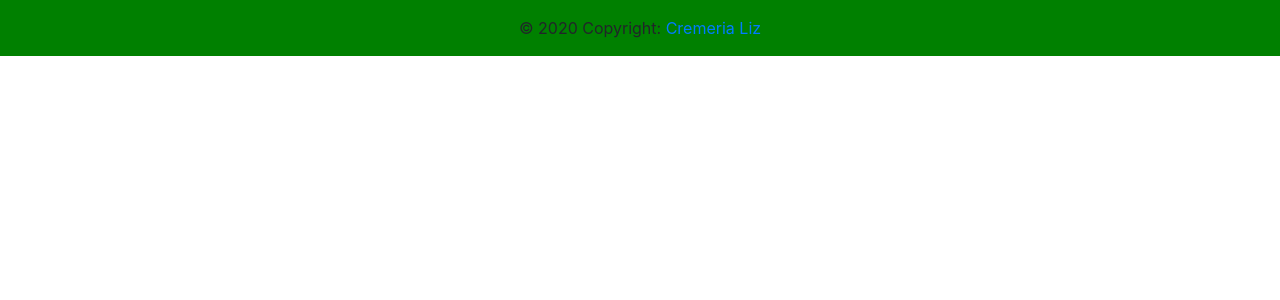
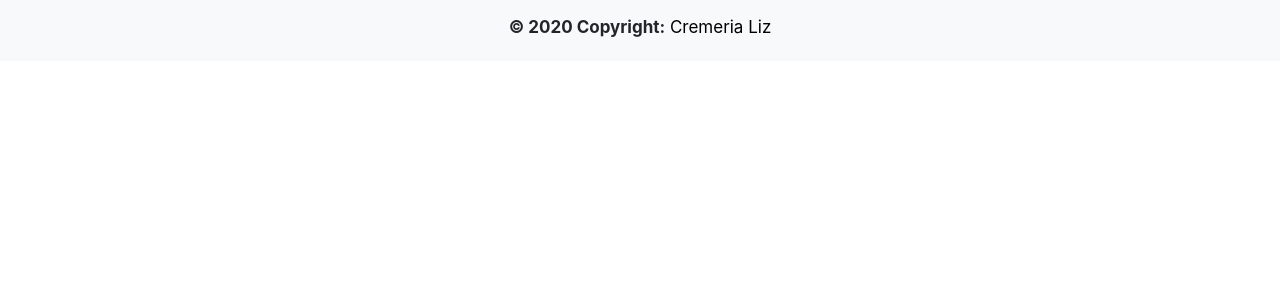
Before and after one commit to DanielFlores1223/Plataforma-Ventas, a PHP site: page /plantillas/footer.php in a window 1280 px wide. Shown: the top 300 px of the page. Run offline with PHP 8.4, Linux system fonts and the light colour scheme.

Commit message:
Agregado de plantilla header y archivo css general

```diff
--- /dev/null
+++ b/estilos/general.css
@@ -0,0 +1,63 @@
+/* Estilos generales de la pagina.  */
+
+* {
+    margin: 0px;
+    padding: 0px;
+}
+
+*,
+*:before,
+*:after {
+    box-sizing: inherit;
+    /* Sirve para que el pading no intervenga en el widht */
+}
+
+html {
+    box-sizing: border-box;
+    /* Sirve para que el pading no intervenga en el widht */
+    font-size: 62.5%;
+    /* RESET para rems - 62.5% = 10px de 16px */
+}
+
+img {
+    /* sirve para hacer las imagenes responsive */
+    max-width: 100%;
+}
+
+h1 {
+    font-size: 3.5rem;
+}
+
+h2 {
+    font-size: 3rem;
+}
+
+h3 {
+    font-size: 2.5rem;
+}
+
+h4 {
+    font-size: 2rem;
+}
+
+
+/* Estilos de apartados especificos */
+
+
+/* Footer */
+
+.estilo-footer {
+    font-size: 1.7rem;
+}
+
+.estilo-footer a {
+    font-weight: 400;
+    color: black;
+}
+
+.estilo-footer label {
+    font-weight: bolder;
+}
+
+
+/* modal incio de sesion */
--- a/plantillas/bootstrap.php
+++ b/plantillas/bootstrap.php
@@ -5,7 +5,7 @@
     <meta charset="UTF-8">
     <meta name="viewport" content="width=device-width, initial-scale=1.0">
     <link rel="stylesheet" href="../css/bootstrap.min.css">
-    <title>Document</title>
+    <title>Cremeria Liz</title>
 </head>
 
 <body>
--- a/plantillas/footer.php
+++ b/plantillas/footer.php
@@ -1,11 +1,13 @@
 <?php include('bootstrap.php'); ?>
+<link rel="stylesheet" href="../estilos/general.css">
 
 <!-- Footer -->
-<footer class="page-footer font-small blue" style="background: green;">
+<footer class="page-footer font-small navbar-light bg-light">
 
   <!-- Copyright -->
-  <div class="footer-copyright text-center py-3">© 2020 Copyright:
-    <a href="https://mdbootstrap.com/">Cremeria Liz</a>
+  <div class="footer-copyright text-center py-4 estilo-footer">
+    <label>© 2020 Copyright: </label>
+    <a href="#" style="text-decoration: none;">Cremeria Liz</a>
   </div>
   <!-- Copyright -->
 
```
Also changed, not shown: plantillas/header.php (+55 -3 lines).
